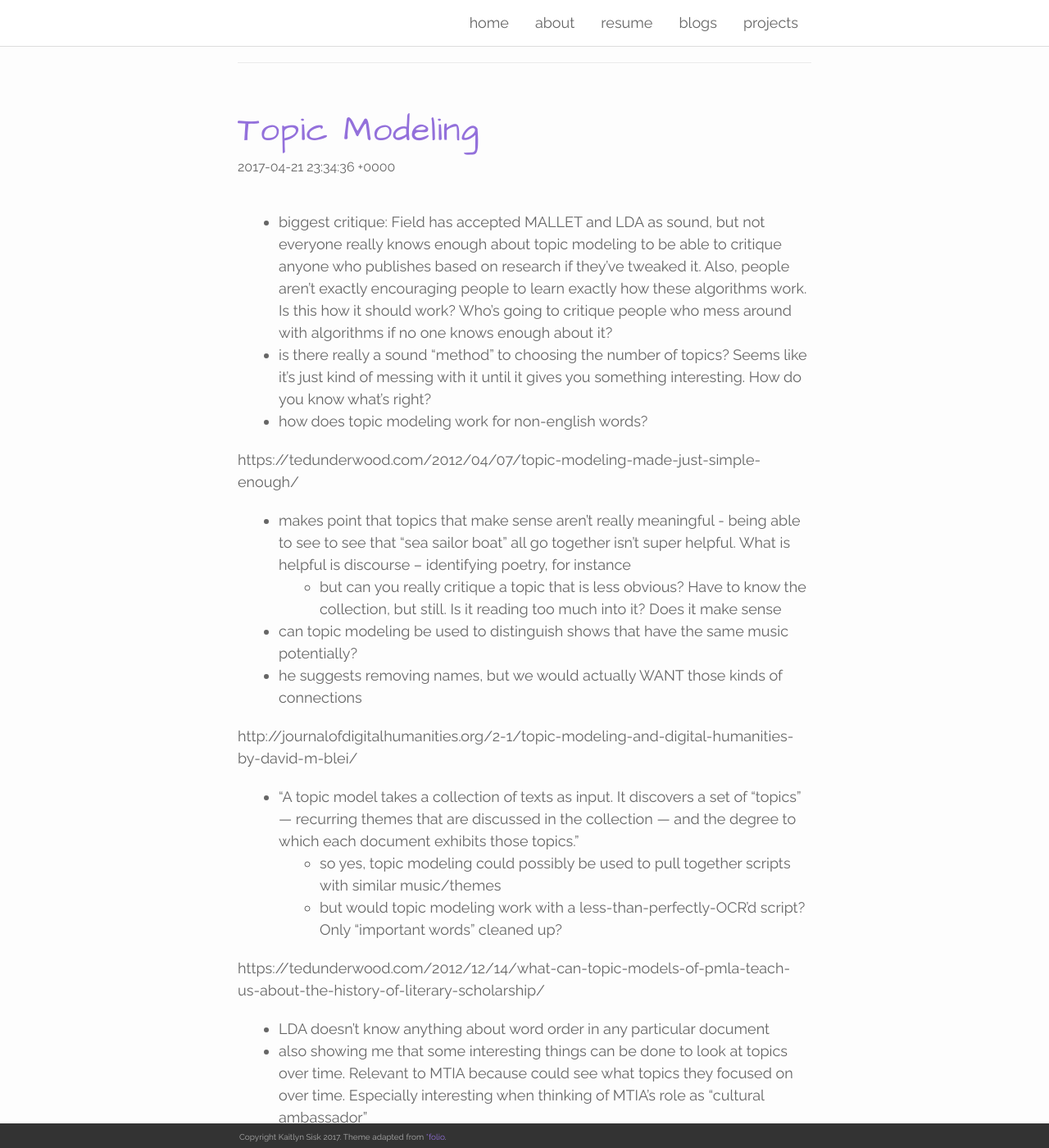
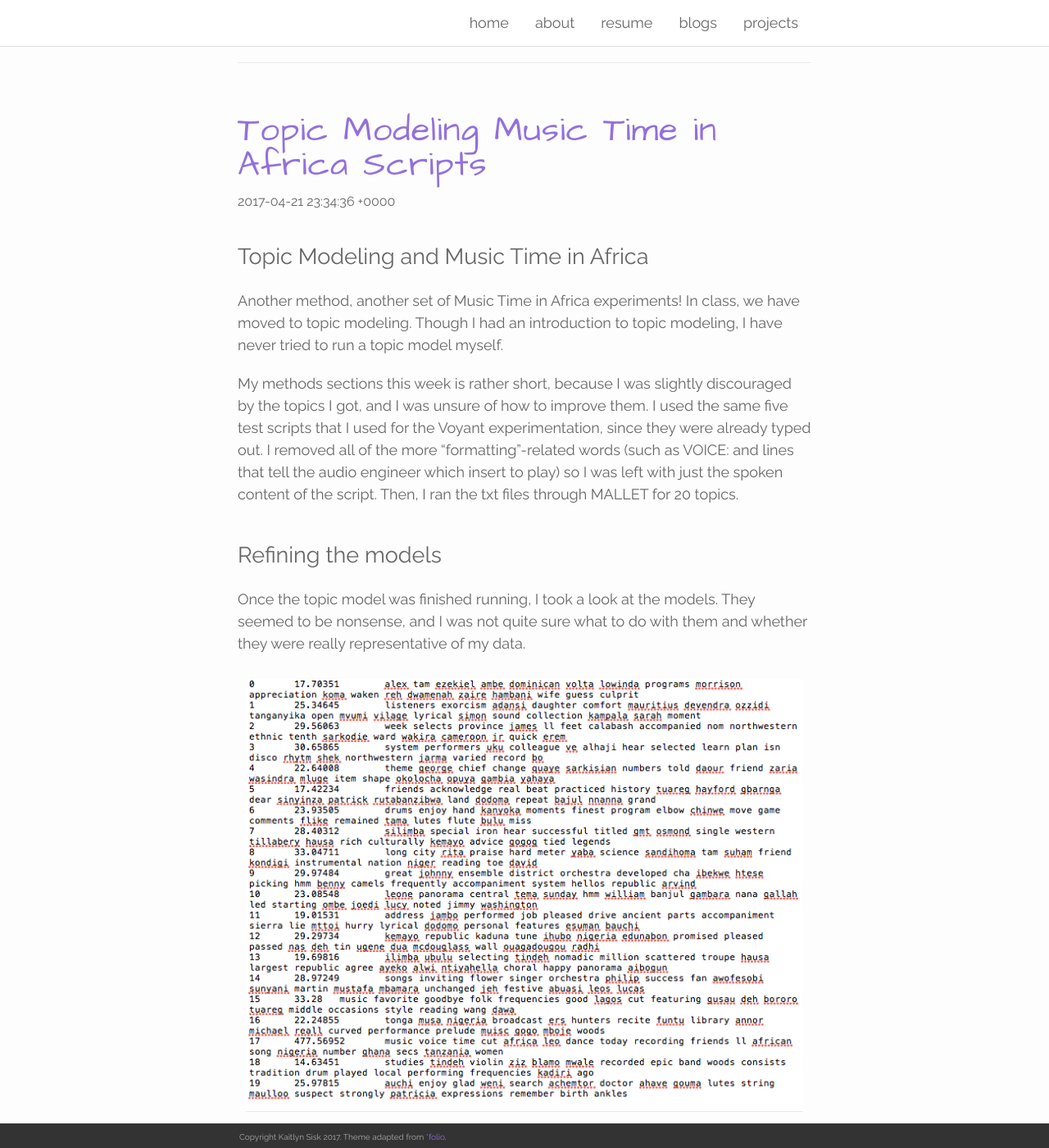
Before and after one commit to k8lyn6/hist698portfolio, a Jekyll site: the page built from _portfolio/4_project_topic.md, in a window 1280 px wide and 1400 px high, scrolled down 224 px. Shown: the whole window at 82% size. Built offline with Jekyll 4.4.1, drawn with Linux system fonts in a browser that asks for light colours; nearby versions of some CDN libraries; some web fonts are replaced; some of the changed text lies outside the part shown.

Commit message:
update blog posts

```diff
--- a/_portfolio/4_project_topic.md
+++ b/_portfolio/4_project_topic.md
@@ -1,25 +1,45 @@
 ---
 layout: page
-title: Topic Modeling
-description: a work in progress
+title: Topic Modeling Music Time in Africa Scripts
+description:
 img:
 ---
-- biggest critique: Field has accepted MALLET and LDA as sound, but not everyone really knows enough about topic modeling to be able to critique anyone who publishes based on research if they've tweaked it. Also, people aren't exactly encouraging people to learn exactly how these algorithms work. Is this how it should work? Who's going to critique people who mess around with algorithms if no one knows enough about it?
-- is there really a sound "method" to choosing the number of topics? Seems like it's just kind of messing with it until it gives you something interesting. How do you know what's right?
-- how does topic modeling work for non-english words?
 
-https://tedunderwood.com/2012/04/07/topic-modeling-made-just-simple-enough/
-- makes point that topics that make sense aren't really meaningful - being able to see to see that "sea sailor boat" all go together isn't super helpful. What is helpful is discourse -- identifying poetry, for instance
-  - but can you really critique a topic that is less obvious? Have to know the collection, but still. Is it reading too much into it? Does it make sense
-- can topic modeling be used to distinguish shows that have the same music potentially?
-- he suggests removing names, but we would actually WANT those kinds of connections
+# Topic Modeling and Music Time in Africa
+<br/>
+Another method, another set of Music Time in Africa experiments! In class, we have moved to topic modeling. Though I had an introduction to topic modeling, I have never tried to run a topic model myself.
 
-http://journalofdigitalhumanities.org/2-1/topic-modeling-and-digital-humanities-by-david-m-blei/
-- "A topic model takes a collection of texts as input. It discovers a set of “topics” — recurring themes that are discussed in the collection — and the degree to which each document exhibits those topics."
-  - so yes, topic modeling could possibly be used to pull together scripts with similar music/themes
-  - but would topic modeling work with a less-than-perfectly-OCR'd script? Only "important words" cleaned up?
+My methods sections this week is rather short, because I was slightly discouraged by the topics I got, and I was unsure of how to improve them. I used the same five test scripts that I used for the Voyant experimentation, since they were already typed out. I removed all of the more "formatting"-related words (such as VOICE: and lines that tell the audio engineer which insert to play) so I was left with just the spoken content of the script. Then, I ran the txt files through MALLET for 20 topics.
+<br/>
+<br/>
+# Refining the models
+<br/>
+Once the topic model was finished running, I took a look at the models. They seemed to be nonsense, and I was not quite sure what to do with them and whether they were really representative of my data.
 
-https://tedunderwood.com/2012/12/14/what-can-topic-models-of-pmla-teach-us-about-the-history-of-literary-scholarship/
-- LDA doesn't know anything about word order in any particular document
-- also showing me that some interesting things can be done to look at topics over time. Relevant to MTIA because could see what topics they focused on over time. Especially interesting when thinking of MTIA's role as "cultural ambassador"
-- "By forcing us to attend to concrete linguistic practice, topic modeling gives us a chance to bracket our received assumptions about the connections between concepts."
+<div class="img_row">
+	<img class="col three" src="/img/topicmodeling.png" alt="results of topic model" title="Topics from MTIA"/>
+</div>
+<div class="col three caption">
+	The topics MALLET returned for the five MTIA scripts. I can't make sense of them.
+</div>
+<br/>
+<br/>
+
+
+[Ted Underwood](https://tedunderwood.com/2012/04/07/topic-modeling-made-just-simple-enough/) makes the point that topics that make sense aren't really meaningful. Being able to see to see that "sea sailor boat" all go together does not provide any new insights you would not have already known by doing a close reading. What is helpful, he says, is topic models identifying discourse, such as poetry.
+
+This does not really apply to MTIA, but it raises some questions for me. How can you evaluate a topic that is not "obvious?" In theory, a scholar will be able to evaluate whether or not a topic makes sense because she will have a deeper understanding of the corpus. But to what extent could someone be reading too much into the corpus through topic modeling? When do you know when you've made an "accurate" or "useful" topic model?
+
+My limited understanding of how topic models work did not provide a solid answer for these questions. Perhaps these questions show my distrust of the method, but because I do not know enough about the theory, I am slightly distrustful. I know that scholars probably would not be using topic modeling if they did not think it would produce useful and reliable models. I personally will want to learn more about how topic modeling works before I can dive deeper into any personal topic modeling projects.
+<br/>
+<br/>
+# What MTIA could do with topic modeling
+<br/>
+Despite my misgivings, I think topic modeling has the potential to be useful with the force of the whole MTIA data set. [Blei](http://journalofdigitalhumanities.org/2-1/topic-modeling-and-digital-humanities-by-david-m-blei/) states that "a topic model takes a collection of texts as input. It discovers a set of 'topics' — recurring themes that are discussed in the collection — and the degree to which each document exhibits those topics." Based on this, I would think that topic modeling could possibly be used to pull together scripts with similar music/themes. Like with Voyant, this would be helpful to understand what materials we have and what scripts might be related through music or instruments. This is data that we are cleaning up in our OCR transcripts but not including in our metadata records, so there is currently no way for us to collect this data other than with a close reading.
+
+[Ted Underwood](https://tedunderwood.com/2012/12/14/what-can-topic-models-of-pmla-teach-us-about-the-history-of-literary-scholarship/) also planted the seed in my head that some interesting things can be done to look at topics over time. This could potentially be interesting for the MTIA programs because we could see if the change in topics they focused changed on over time. This would be especially interesting if we juxtaposed this with major historical events, such as wars, independence, and border changes. MTIA played, and to some extent, still plays a cultural ambassador role within VOA, so this kind of analysis could potentially produce interesting results.
+<br/>
+<br/>
+# Final thoughts
+<br/>
+Overall, I am not entirely impressed with topic modeling when your data set is small. I would like to see more examples of massive data sets that use topic modeling and what conclusions the authors found, and I hope that scholars continue to experiment with what can be done. I would also like to learn more about how topic modeling works so that I can understand how to better refine my results and critique other topic modeling projects. My data set (and probably a lot of other data sets), however, was simply too small to get a good picture of the potential of topic modeling.
--- a/blog-posts/networks.md
+++ /dev/null
@@ -1,12 +0,0 @@
----
-layout: page
-title: Networks
-description: a work in progress
-img:
----
-
-Work in progress!
-
-http://journalofdigitalhumanities.org/1-1/demystifying-networks-by-scott-weingart/
-- "When you’re given your first hammer, everything looks like a nail. Networks can be used on any project. Networks should be used on far fewer."
-- liked that at the end, talked about RDF because we are talking about RDF in my semantic knowledge and organization class. If libraries/archives are using RDF and if they can be mapped, it could potentially be useful and helpful for libraries/archives.
```
Also changed, not shown: _portfolio/1_project_ocr.md (+1 -1 lines), _portfolio/3_project_voyant.md (+1 -1 lines), _portfolio/5_project_networks.md (added, +62 -0 lines), about.md (+1 -0 lines), _portfolio/6_project_previous.md (renamed from _portfolio/5_project_previous.md), img/network-post.png (added), img/network-post/gephi.png (added), img/network-post/palladio.png (added), img/topicmodeling.png (added), img/voyant-post/titlepage.png (added).
